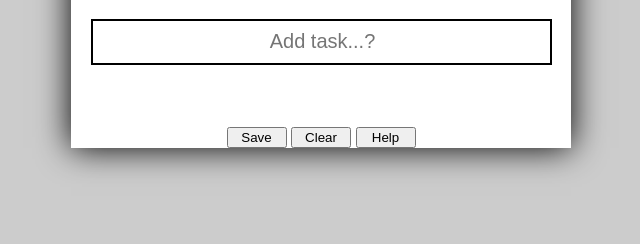
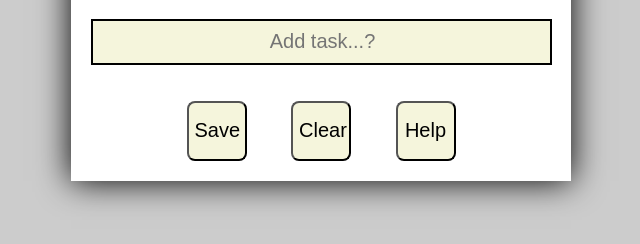
Before and after one commit to jayznmc/To-do-list, a plain HTML site: page index.html in a window 1280 px wide. Both pictures are taken after a click on the button "Clear". Shown: the part 70-314 px from the top of the page, without its empty margins (319-959 px from the left). Drawn offline with Linux system fonts and the light colour scheme.

```diff
--- a/app.js
+++ b/app.js
@@ -5,10 +5,11 @@ var spans = document.getElementsByTagName("span"); // Will contain the bin icon
 var lists = document.querySelectorAll("li");
 var pencil = document.querySelector('#pencil');
 var saveBtn = document.querySelector(".save");
-var loadBtn = document.querySelector(".load");
+var clearBtn = document.querySelector(".clear");
 var helpBtn = document.querySelector(".help");
 var closeBtn = document.querySelector(".closeBtn");
 var overlay = document.getElementById("overlay");
+
 
 // Delete function
 function deleteTask(){
@@ -20,6 +21,13 @@ function deleteTask(){
     }
 }
 
+// Function to load list from local storage
+function loadTasks(){
+    if(localStorage.getItem('tasks')){
+        ul.innerHTML = localStorage.getItem('tasks');
+        deleteTask();
+    }
+}
 // Event listener for task input
 input.addEventListener("keypress",function(e){
     if(e.which === 13){ // 13 refers to 'enter' key
@@ -40,16 +48,6 @@ input.addEventListener("keypress",function(e){
 
 });
 
-
-// Function to load list from local storage
-function loadTasks(){
-    if(localStorage.getItem('tasks')){
-        ul.innerHTML = localStorage.getItem('tasks');
-        deleteTask();
-    }
-}
-
-
 // Function to add line through effect
 ul.addEventListener('click', function(e){
     if(e.target.tagName === 'LI'){
@@ -67,6 +65,12 @@ saveBtn.addEventListener('click',function(){
     localStorage.setItem('tasks', ul.innerHTML);
 });
 
+// Clear list state
+clearBtn.addEventListener('click', function(){
+    ul.innerHTML = "";
+    localStorage.removeItem('tasks', ul.innerHTML);
+});
+
 // Display help overlay
 helpBtn.addEventListener("click", function(){
     overlay.style.height = "100%";
@@ -78,3 +82,5 @@ closeBtn.addEventListener("click", function(e){
 });
 
 deleteTask();
+
+loadTasks();
--- a/index.html
+++ b/index.html
@@ -26,7 +26,7 @@
 
         <div id="overlay">
             <a href="javascript:void(0)" class="closeBtn">&times;</a>
-            <ul class="help">
+            <ul class="helpList">
                 <li>Click on pencil to hide or show input bar</li>
                 <li>Type task into input bar and press 'Enter' to add to list</li>
                 <li>Click on task to mark as completed</li>
--- a/main.css
+++ b/main.css
@@ -24,6 +24,7 @@ input{
     font-size: 20px;;
     padding-left: 5px;
     border: 2px solid black;
+    background-color: beige;
 }
 
 span{
@@ -32,6 +33,8 @@ span{
     height: 50px;
     -webkit-transition:0.3s;
     transition: 0.4s linear;
+    font-size: 25px;
+    text-decoration: none;
 }
 
 i{
@@ -45,13 +48,24 @@ i{
 
 button{
     width: 60px;
-    margin: 10px 0 0;
+    height: 60px;
+    font-size: 20px;
+    margin: 20px;
     cursor: pointer;
+    background-color: beige;
+    color: black;
+    -webkit-transition-duration: 0.4s; /* Safari */
+    border-radius: 8px;
+
 }
 
 button:hover{
-    color: #ccc;
+    color: beige;
+    background-color: black;
+}
 
+button:active{
+    background-color: rgb(72, 16, 175);
 }
 
 .checked{
@@ -65,6 +79,12 @@ button:hover{
 
 .fa-pencil-alt{
     padding-top: 10px;
+}
+
+.helpList{
+    list-style-type: square;
+    color: white;
+    font-size: 25px;
 }
 
 #to-do-list{
```
Also changed, not shown: 1 other file.
